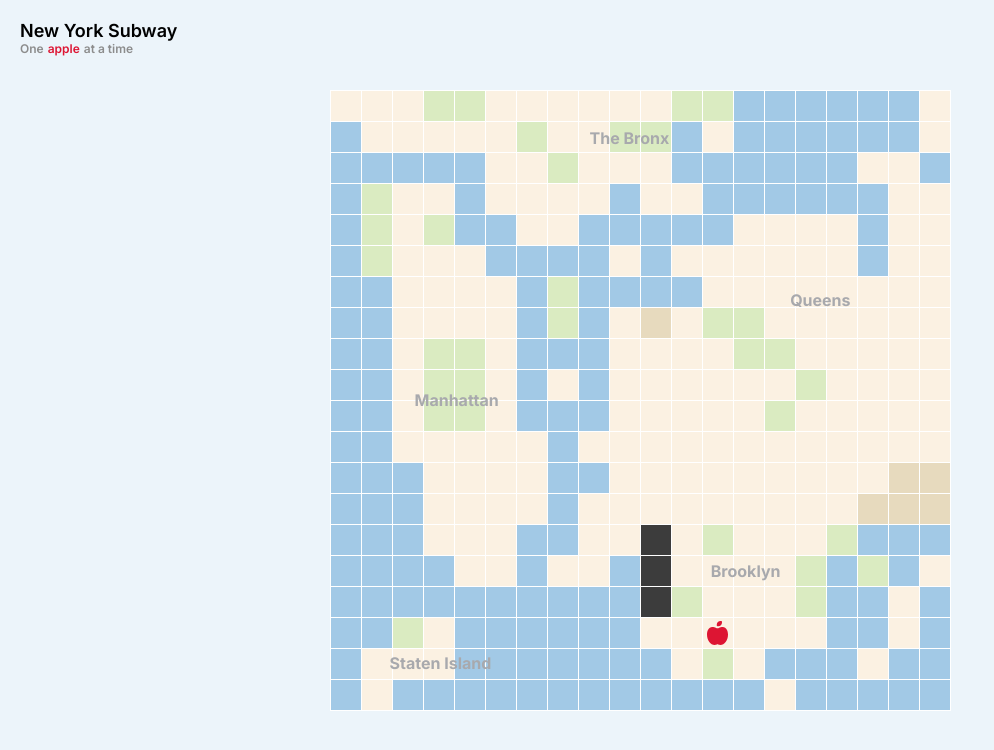
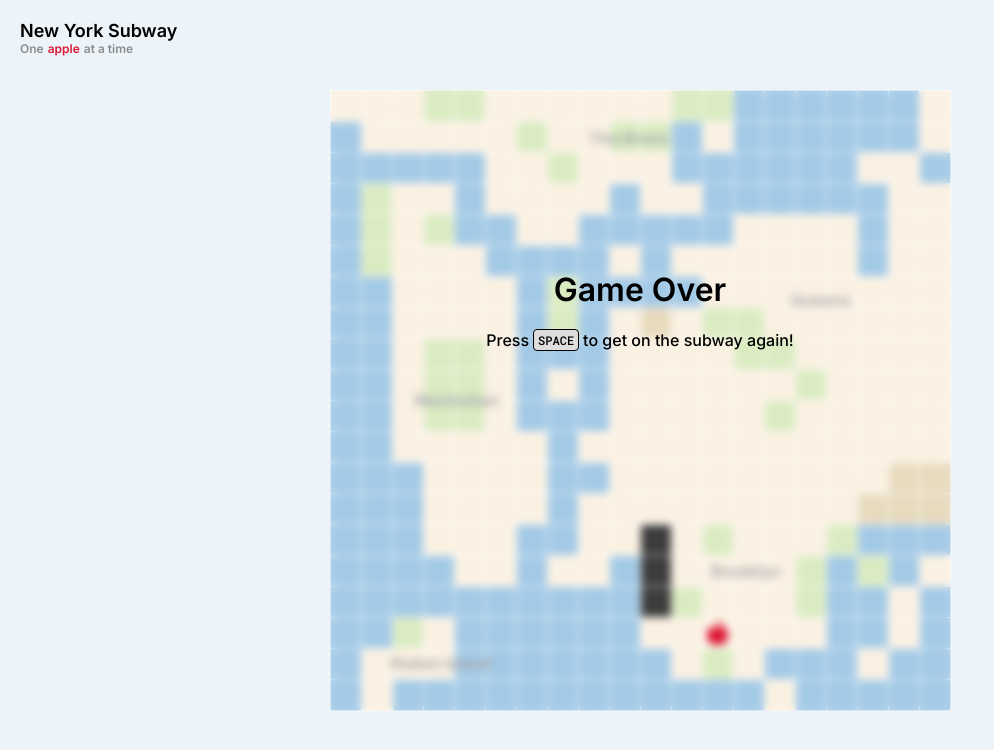
Before and after one commit to hwhong/snake, a Next.js app: page / in a window 1280 px wide. Shown: the top 750 px of the page, without its empty margins (0-994 px from the left). Built offline with nearby package versions, Linux system fonts and the light colour scheme.

Commit message:
fix: gameover logic

```diff
--- a/src/app/page.module.css
+++ b/src/app/page.module.css
@@ -33,7 +33,6 @@
 
 .apple {
   height: 80%;
-  z-index: 999;
 }
 
 .water {
@@ -117,3 +116,36 @@
   color: #dd1533;
   margin: 0 4px;
 }
+
+.gameOverOverlay {
+  position: absolute;
+  top: 0;
+  left: 0;
+  bottom: 0;
+  right: 0;
+  backdrop-filter: blur(4px);
+  display: flex;
+  flex-direction: column;
+  align-items: center;
+  user-select: none;
+}
+
+.overlayTitle {
+  font-size: 32px;
+  margin-bottom: 20px;
+  margin-top: 180px;
+}
+
+.overlayDescription {
+  display: flex;
+  align-items: center;
+}
+
+.spaceButton {
+  padding: 2px 4px;
+  border: 1px solid;
+  background-color: #dddddd;
+  border-radius: 4px;
+  font-size: 12px;
+  margin: 0 4px;
+}
--- a/src/app/page.tsx
+++ b/src/app/page.tsx
@@ -15,8 +15,11 @@ import {
 import { FontAwesomeIcon } from "@fortawesome/react-fontawesome";
 import { faAppleAlt } from "@fortawesome/free-solid-svg-icons";
 import { Inter } from "@next/font/google";
+import { Roboto_Mono } from "@next/font/google";
 
-const inter = Inter({ subsets: ["latin"], weight: "600" });
+const titleInter = Inter({ subsets: ["latin"], weight: "600" });
+const inter = Inter({ subsets: ["latin"], weight: "500" });
+const mono = Roboto_Mono({ subsets: ["latin"] });
 
 /**
  * State behaves like a snapshot. When we call three setState consecutively
@@ -32,17 +35,17 @@ const inter = Inter({ subsets: ["latin"], weight: "600" });
 
 export default function Home() {
   const [coords, setCoords] = React.useState<Coordionate[]>(defaultCoordinates);
-  const [isGameOver, setIsGameOver] = React.useState(false);
   const requestRef = React.useRef<number>(0);
   const previousTimeRef = React.useRef<number>();
   const directionRef = React.useRef<Direction>(Direction.DOWN);
   const previousDirectionRef = React.useRef<Direction>(Direction.DOWN);
   const foodRef = React.useRef<Coordionate>();
+  const isGameOverRef = React.useRef<boolean>(false);
 
   React.useEffect(() => {
     const onKeyDown = (e: any) => {
       previousDirectionRef.current = directionRef.current;
-
+      console.log(e);
       switch (e.key) {
         case "ArrowUp":
           directionRef.current = Direction.UP;
@@ -55,6 +58,9 @@ export default function Home() {
           break;
         case "ArrowRight":
           directionRef.current = Direction.RIGHT;
+          break;
+        case " ":
+          isGameOverRef.current = false;
           break;
         default:
           directionRef.current = Direction.DOWN;
@@ -110,9 +116,11 @@ export default function Home() {
         let newHead = directionDispatch[directionRef.current](hd);
 
         // runs into itself
-        if (coords.find(({ x, y }) => x === newHead.x && y === newHead.y)) {
-          //isGameOver.current = true;
-          setIsGameOver(() => true);
+        if (
+          prevCoords.find(({ x, y }) => x === newHead.x && y === newHead.y) &&
+          previousDirectionRef.current !== directionRef.current
+        ) {
+          isGameOverRef.current = true;
         }
 
         if (
@@ -156,7 +164,7 @@ export default function Home() {
 
   return (
     <div className={styles.root}>
-      <div className={classNames(styles.titleContainer, inter.className)}>
+      <div className={classNames(styles.titleContainer, titleInter.className)}>
         <div className={styles.title}>New York Subway</div>
         <div className={styles.description}>
           One <p className={styles.appleText}> apple </p> at a time
@@ -169,6 +177,24 @@ export default function Home() {
         <div className={styles.statenIsland}>Staten Island</div>
         <div className={styles.queens}>Queens</div>
         <div className={styles.brooklyn}>Brooklyn</div>
+        {isGameOverRef.current === false && (
+          <div className={styles.gameOverOverlay}>
+            <p
+              className={classNames(styles.overlayTitle, titleInter.className)}
+            >
+              Game Over
+            </p>
+            <div
+              className={classNames(styles.overlayDescription, inter.className)}
+            >
+              Press
+              <p className={classNames(styles.spaceButton, mono.className)}>
+                SPACE
+              </p>
+              to get on the subway again!
+            </div>
+          </div>
+        )}
         <div className={styles.grid}>
           {Array.from(Array(N).keys()).map((y) => {
             return Array.from(Array(N).keys()).map((x) => {
```
